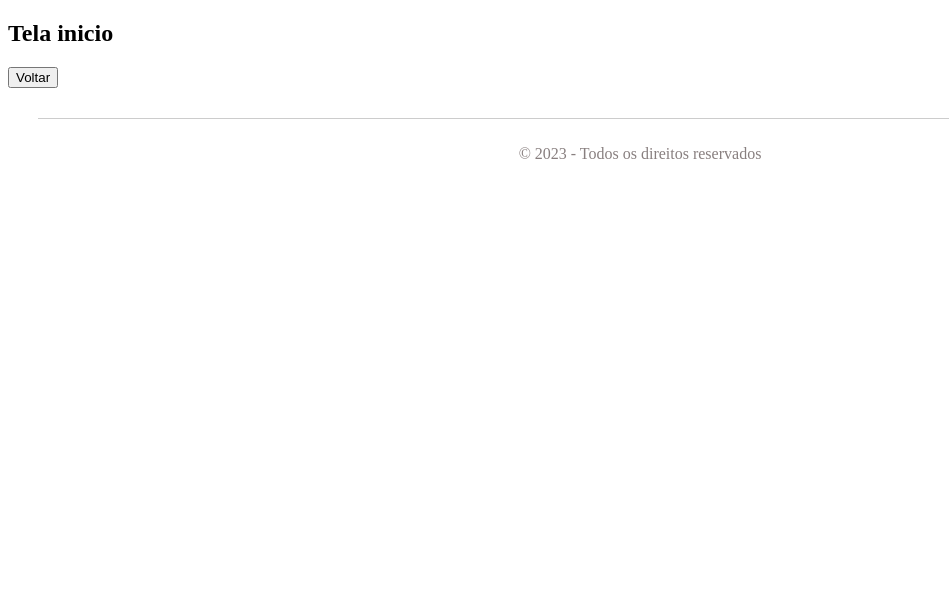
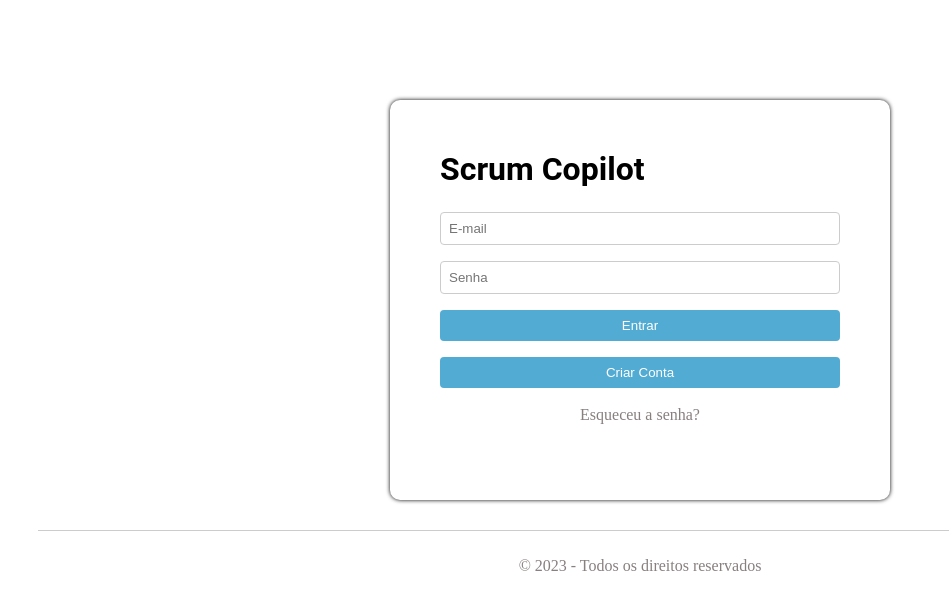
Before and after one commit to WenerRodrigo/scrum_copilot, an Angular app: page /home in a window 1280 px wide. Shown: the top 610 px of the page, without its empty margins (0-949 px from the left). Built offline with nearby package versions, Linux system fonts and the light colour scheme.

Commit message:
criando melhorias na tela de home e ajustando layout principal

```diff
--- a/src/app/components/footer/footer.component.css
+++ b/src/app/components/footer/footer.component.css
@@ -2,7 +2,6 @@
     background-color: #fff;
     padding: 10px;
     margin: 30px;
-    height: 150px;
     border-top: 1px solid #ccc;
 }
 
--- a/src/app/components/screens/home/home.component.css
+++ b/src/app/components/screens/home/home.component.css
@@ -0,0 +1,61 @@
+* {
+    margin: 0;
+    padding: 0;
+    box-sizing: border-box;
+}
+
+header {
+    display: flex;
+    align-items: center;
+    justify-content: center;
+    margin-top: 100px;
+}
+
+.header-wrapper {
+    width: 500px;
+    height: 400px;
+    padding: 50px;
+    border-radius: 10px;
+    box-shadow: 0 0 4px #000;
+}
+
+
+.form {
+    display: flex;
+    flex-direction: column;
+}
+
+input {
+    padding: 0.5rem;
+    margin: 0.5rem 0;
+    border: 1px solid #ccc;
+    border-radius: 4px;
+}
+
+button {
+    background-color: #52abd3;
+    color: white;
+    padding: 0.5rem 1rem;
+    border: none;
+    border-radius: 4px;
+    cursor: pointer;
+    margin: 0.5rem 0;
+}
+
+button:hover {
+    background-color: #3c8eb7;
+}
+
+a {
+    text-align: center;
+    text-decoration: none;
+    padding: 10px;
+    color: #887f7f;
+}
+
+.title {
+    font-size: 2rem;
+    margin-bottom: 1rem;
+    font-family: 'Roboto', sans-serif;
+    font-weight: Bold;
+}
--- a/src/app/components/screens/home/home.component.html
+++ b/src/app/components/screens/home/home.component.html
@@ -1,4 +1,13 @@
-<div>
-    <h2>Tela inicio</h2>
-    <button routerLink="/home">Voltar</button>
-</div>
+<header>
+    <div class="header-wrapper">
+        <h1 class="title">Scrum Copilot</h1>
+        <form class="form">
+            <input placeholder="E-mail">
+            <input placeholder="Senha">
+
+            <button routerLink="/home">Entrar</button>
+            <button routerLink="/telaCadastro">Criar Conta</button>
+            <a href="#">Esqueceu a senha?</a>
+        </form>
+    </div>
+</header>
--- a/src/app/components/screens/tela-cadastro/tela-cadastro.component.css
+++ b/src/app/components/screens/tela-cadastro/tela-cadastro.component.css
@@ -0,0 +1,81 @@
+.container {
+    flex-direction: column;
+    align-items: center;
+    justify-content: center;
+    display: flex;
+    max-width: 100%;
+    padding: 10px;
+    border-radius: 5px;
+    height: 100%;
+}
+
+.title {
+    font-size: 25px;
+    font-weight: bold;
+    font-family: 'Roboto', sans-serif;
+}
+
+.form {
+    display: flex;
+    flex-direction: column;
+    border: 1px solid #ccc;
+    border-radius: 10px;
+    padding: 40px;
+    width: 0 auto;
+    height: 100%;
+}
+
+.box {
+    padding: 10px;
+    align-items: center;
+    margin: 5px;
+}
+
+label {
+    font-size: 15px;
+    font-weight: 600;
+    font-family: 'Roboto', sans-serif;
+    cursor: pointer;
+    padding: 3px;
+}
+
+input {
+    border: 1px solid #ccc;
+    border-radius: 5px;
+    padding: 5px;
+    width: 100%;
+    height: 30px;
+    font-size: 15px;
+    font-family: 'Roboto', sans-serif;
+    cursor: pointer;
+}
+
+input:focus {
+    background-color: #f5f5f5;
+}
+
+.box-button {
+    display: flex;
+    justify-content: center;
+    margin-top: 30px;
+}
+
+button {
+    border-radius: 5px;
+    border: none;
+    padding: 5px;
+    height: 35px;
+    width: 50%;
+    font-size: 17px;
+    color: #fff;
+    font-family: 'Roboto', sans-serif;
+    cursor: pointer;
+    background-color: #52abd3;
+    align-items: center;
+    justify-content: center;
+    font-weight: 500;
+}
+
+button:hover {
+    background-color: #3c8eb7;
+}
--- a/src/app/components/screens/tela-cadastro/tela-cadastro.component.html
+++ b/src/app/components/screens/tela-cadastro/tela-cadastro.component.html
@@ -1,5 +1,24 @@
-<div>
-    <h2>
-        Tela de Cadastro
-    </h2>
+<div class="container">
+    <h2 class="title">Cadastre-se</h2>
+    <form class="form" action="">
+        <div class="box">
+            <label>Nome</label>
+            <input type="name">
+        </div>
+        <div class="box">
+            <label>Email</label>
+            <input type="email">
+        </div>
+        <div class="box">
+            <label>Senha</label>
+            <input type="password">
+        </div>
+        <div class="box">
+            <label>Confirmação de senha</label>
+            <input type="password">
+        </div>
+        <div class="box-button">
+            <button class="button" type="submit" (click)="singIn()" routerLink="/home">Cadastrar</button>
+        </div>
+    </form>
 </div>
--- a/src/app/components/screens/tela-cadastro/tela-cadastro.component.ts
+++ b/src/app/components/screens/tela-cadastro/tela-cadastro.component.ts
@@ -12,4 +12,8 @@ export class TelaCadastroComponent implements OnInit {
   ngOnInit(): void {
   }
 
+  singIn() {
+    alert("Cadastro realizado com sucesso!");
+  }
+
 }
```
